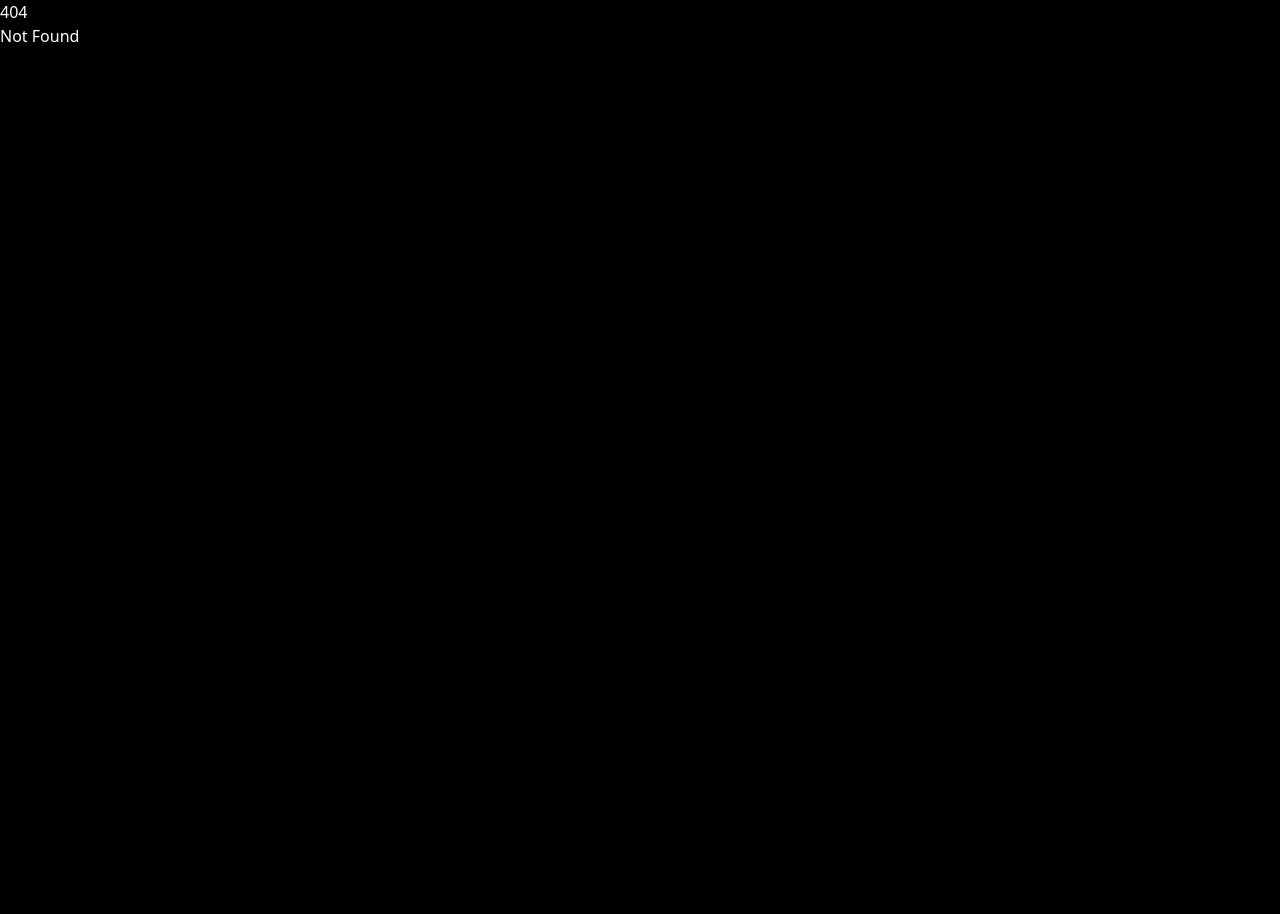
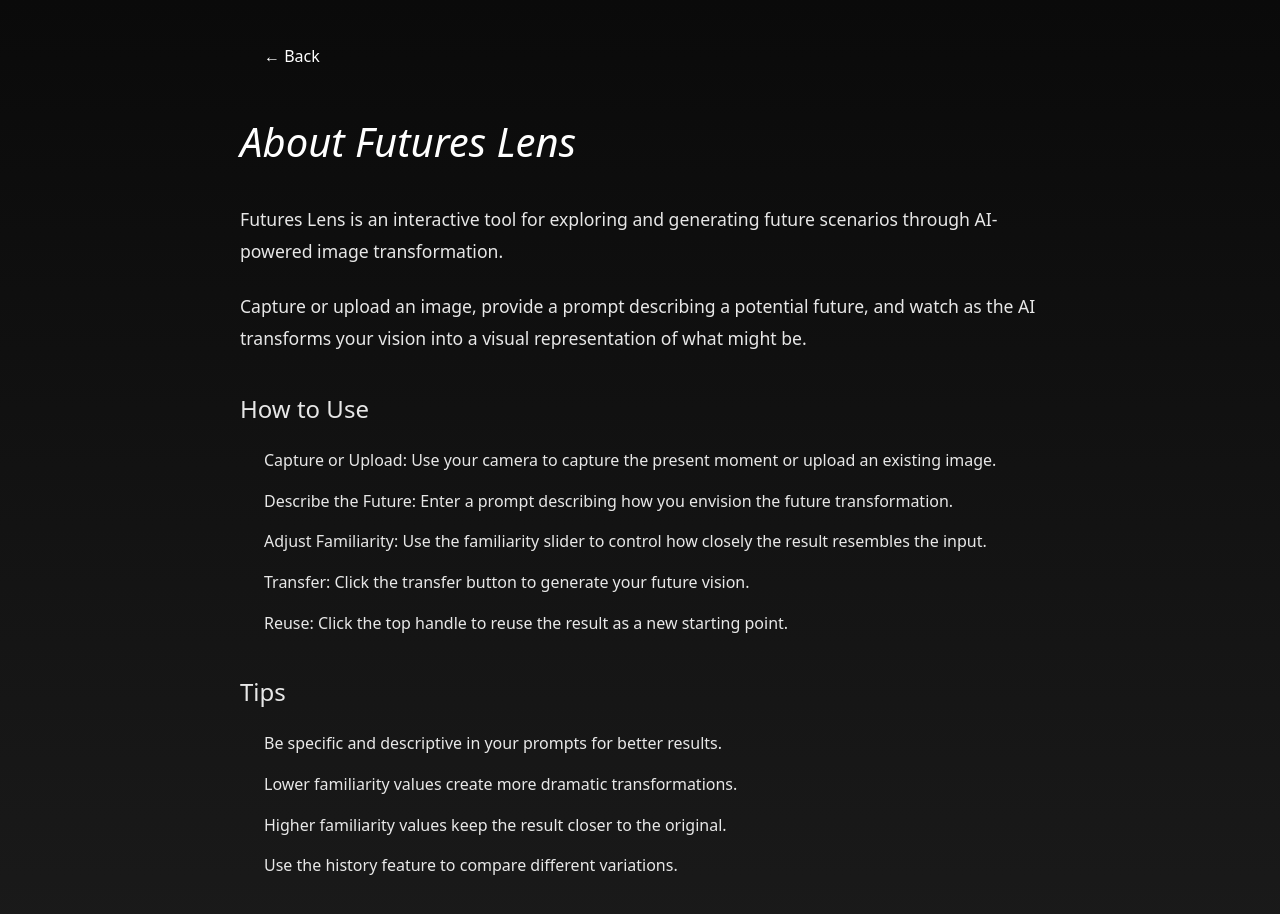
Before and after one commit to hfg-gmuend/lens.aid-lab.hfg-gmuend.de, a SvelteKit app in the folder frontend/: page /about in a window 1280 px wide. Before the commit this address had no page. Shown: the top 914 px of the page. Before the commit the page ends 800 px from the top, so only its background shows below. Built offline with nearby package versions, Linux system fonts and the light colour scheme.

Commit message:
Refactor icons and enhance About page layout with new styles and content

```diff
--- a/frontend/src/lib/components/History.svelte
+++ b/frontend/src/lib/components/History.svelte
@@ -2,6 +2,7 @@
 	import Icon from './Icon.svelte';
 	import grid from '$lib/assets/icons/grid.svg?raw';
 	import rows from '$lib/assets/icons/rows.svg?raw';
+	import close from '$lib/assets/icons/close.svg?raw';
 
 	let {
 		history,
@@ -48,7 +49,7 @@
 						onkeydown={(e) => e.key === 'Enter' && handleDelete(e, item)}
 						aria-label="Delete this history item"
 					>
-						×
+						<Icon src={close} size={16} />
 					</div>
 					<div class="history-images">
 						<img src={item.inputImage} alt="Input" class="history-image history-input" />
--- a/frontend/src/lib/components/SplitScreenDivider.svelte
+++ b/frontend/src/lib/components/SplitScreenDivider.svelte
@@ -9,13 +9,13 @@
 
 <!-- Top handle -->
 <button class="handle handle-top" onclick={onTopClick} aria-label="Top handle">
-	<Icon src={arrowRight} width={50} height={20} inverted />
+	<Icon src={arrowRight} width={80} height={20} inverted />
 </button>
 
 <!-- Bottom handle -->
 <button class="handle handle-bottom" onclick={onBottomClick} aria-label="Bottom handle">
 	<!-- <Icon src={refresh} size={20} /> -->
-	<Icon src={arrowRight} width={50} height={20} />
+	<Icon src={arrowRight} width={80} height={20} />
 </button>
 
 <style>
--- a/frontend/src/routes/+page.svelte
+++ b/frontend/src/routes/+page.svelte
@@ -306,7 +306,10 @@
 
 <div class="page-container">
 	<!-- Title -->
-	<h1 class="title">futures lens</h1>
+	<div class="header">
+		<h1 class="title">futures lens</h1>
+		<a href="/about" class="about-link">About</a>
+	</div>
 
 	<!-- Hidden video element for camera -->
 	<video
@@ -383,6 +386,15 @@
 		gap: 2rem;
 	}
 
+	.header {
+		width: 100%;
+		max-width: 1400px;
+		display: flex;
+		justify-content: space-between;
+		align-items: center;
+		gap: 1rem;
+	}
+
 	.title {
 		font-size: 1.875rem;
 		font-weight: 300;
@@ -390,6 +402,24 @@
 		color: white;
 		margin: 0;
 		text-align: center;
+		flex: 1;
+	}
+
+	.about-link {
+		padding: 0.5rem 1rem;
+		border-radius: 0.5rem;
+		border: 1px solid var(--color-accent);
+		background-color: transparent;
+		color: var(--color-accent);
+		text-decoration: none;
+		font-size: 0.9rem;
+		transition: all 0.2s ease;
+		white-space: nowrap;
+	}
+
+	.about-link:hover {
+		background-color: var(--color-accent);
+		color: white;
 	}
 
 	.main-viewport {
--- /dev/null
+++ b/frontend/src/routes/about/+page.svelte
@@ -0,0 +1,130 @@
+<script>
+	import { goto } from '$app/navigation';
+</script>
+
+<div class="about-container">
+	<div class="about-content">
+		<button class="back-button" onclick={() => goto('/')}>
+			← Back
+		</button>
+
+		<h1 class="title">About Futures Lens</h1>
+
+		<div class="about-text">
+			<p>
+				Futures Lens is an interactive tool for exploring and generating future scenarios through AI-powered image transformation.
+			</p>
+
+			<p>
+				Capture or upload an image, provide a prompt describing a potential future, and watch as the AI transforms your vision into a visual representation of what might be.
+			</p>
+
+			<h2>How to Use</h2>
+			<ol>
+				<li><strong>Capture or Upload:</strong> Use your camera to capture the present moment or upload an existing image.</li>
+				<li><strong>Describe the Future:</strong> Enter a prompt describing how you envision the future transformation.</li>
+				<li><strong>Adjust Familiarity:</strong> Use the familiarity slider to control how closely the result resembles the input.</li>
+				<li><strong>Transfer:</strong> Click the transfer button to generate your future vision.</li>
+				<li><strong>Reuse:</strong> Click the top handle to reuse the result as a new starting point.</li>
+			</ol>
+
+			<h2>Tips</h2>
+			<ul>
+				<li>Be specific and descriptive in your prompts for better results.</li>
+				<li>Lower familiarity values create more dramatic transformations.</li>
+				<li>Higher familiarity values keep the result closer to the original.</li>
+				<li>Use the history feature to compare different variations.</li>
+			</ul>
+		</div>
+	</div>
+</div>
+
+<style>
+	.about-container {
+		width: 100%;
+		min-height: 100vh;
+		display: flex;
+		flex-direction: column;
+		align-items: center;
+		padding: 2rem 1rem;
+		background: linear-gradient(180deg, #0a0a0a 0%, #1a1a1a 100%);
+	}
+
+	.about-content {
+		width: 100%;
+		max-width: 800px;
+		position: relative;
+	}
+
+	.back-button {
+		padding: 0.75rem 1.5rem;
+		border-radius: 0.5rem;
+		border: 1px solid var(--color-accent);
+		background-color: transparent;
+		color: var(--color-accent);
+		cursor: pointer;
+		font-size: 1rem;
+		transition: all 0.2s ease;
+		margin-bottom: 2rem;
+	}
+
+	.back-button:hover {
+		background-color: var(--color-accent);
+		color: white;
+	}
+
+	.title {
+		font-size: 2.5rem;
+		font-weight: 300;
+		font-style: italic;
+		color: white;
+		margin: 0 0 2rem 0;
+	}
+
+	.about-text {
+		color: rgba(255, 255, 255, 0.9);
+		line-height: 1.8;
+	}
+
+	.about-text p {
+		margin-bottom: 1.5rem;
+		font-size: 1.1rem;
+	}
+
+	.about-text h2 {
+		color: var(--color-accent);
+		font-size: 1.5rem;
+		font-weight: 400;
+		margin: 2rem 0 1rem 0;
+	}
+
+	.about-text ol,
+	.about-text ul {
+		margin-left: 1.5rem;
+		margin-bottom: 1.5rem;
+	}
+
+	.about-text li {
+		margin-bottom: 0.75rem;
+		font-size: 1rem;
+	}
+
+	.about-text strong {
+		color: var(--color-accent);
+		font-weight: 500;
+	}
+
+	@media (max-width: 600px) {
+		.title {
+			font-size: 2rem;
+		}
+
+		.about-text p {
+			font-size: 1rem;
+		}
+
+		.about-text h2 {
+			font-size: 1.3rem;
+		}
+	}
+</style>
```
Also changed, not shown: frontend/src/lib/assets/icons/arrow-right.svg, frontend/src/lib/assets/icons/close.svg (added).
